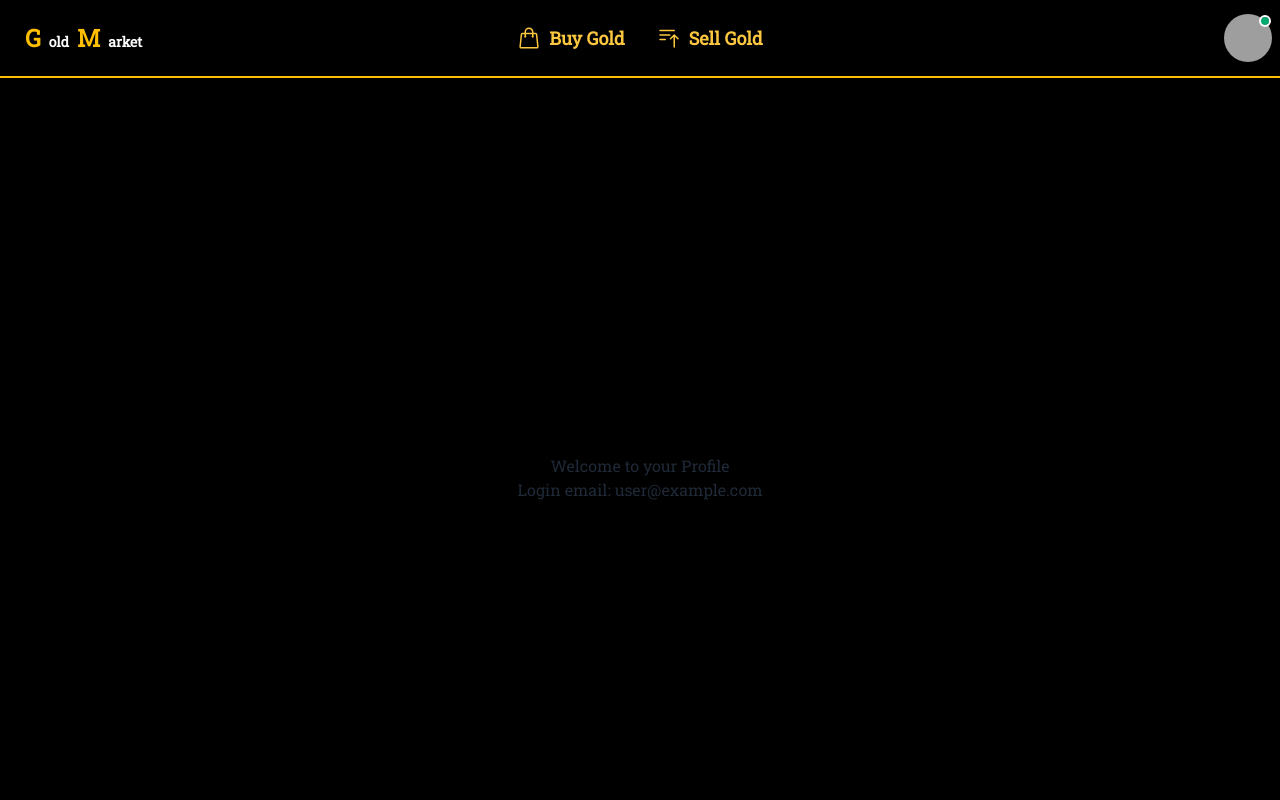
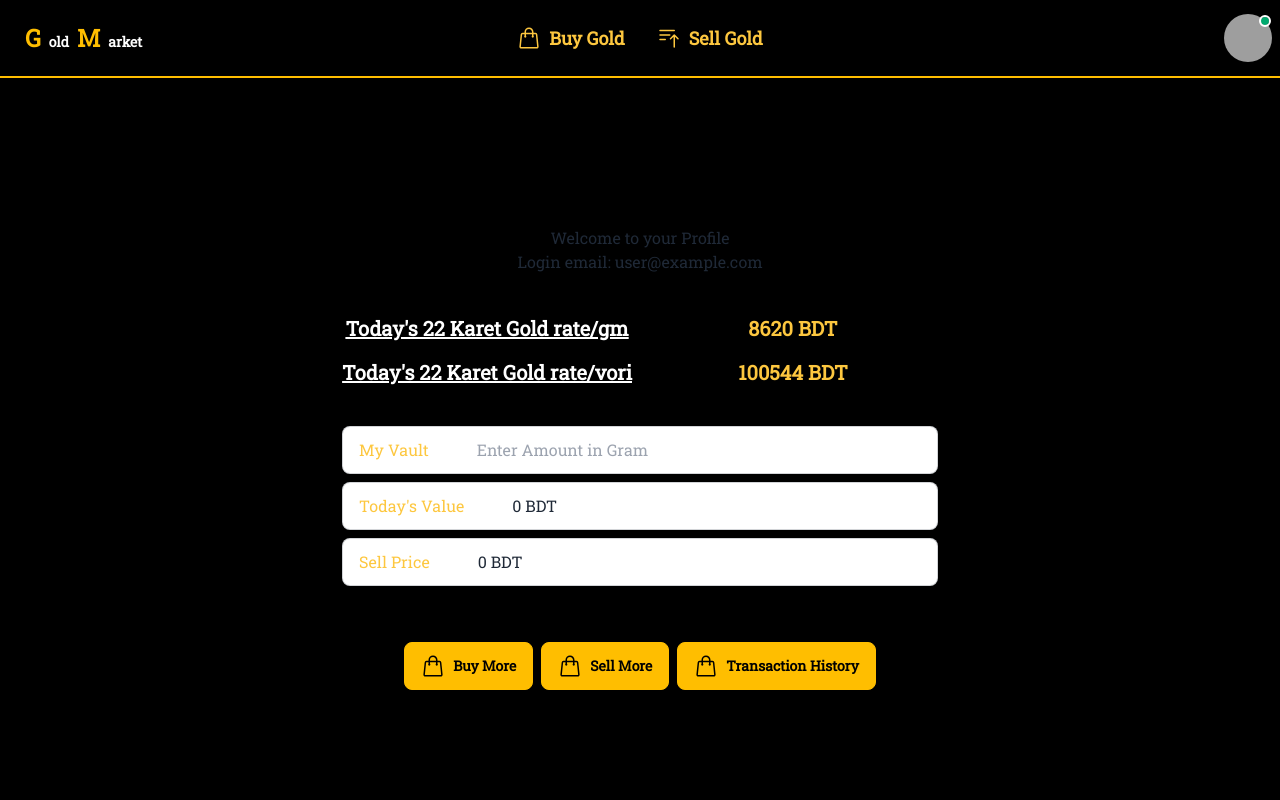
Before and after one commit to Abdullah-Al-Akash/gold-market-frontend, a React (Vite) app: page /profile in a window 1280 px wide. Shown: the top 800 px of the page. Built offline with nearby package versions, Linux system fonts and the light colour scheme; no server answers; sample sign-in values are in the browser's storage; grey boxes are pictures that could not be loaded.

Commit message:
Update Profile

```diff
--- a/src/Pages/MyProfile/Profile.jsx
+++ b/src/Pages/MyProfile/Profile.jsx
@@ -1,14 +1,122 @@
-import React, { useContext } from "react";
+import React, { useContext, useState } from "react";
 import { AuthContext } from "../../Providers/AuthProvider";
 
 const Profile = () => {
   const { user } = useContext(AuthContext);
+  const [amount, setAmount] = useState(0);
+  const [sellAmount, setSellAmount] = useState(0);
   console.log(user);
+  const handleSell = (e) => {
+    const amountInGm = e.target.value;
+    const goldValue = parseFloat(amountInGm * 8620);
+    console.log(goldValue);
+    const sellValue = goldValue * 0.98;
+    setAmount(goldValue);
+    setSellAmount(sellValue);
+  };
   return (
     <div className="min-h-screen flex justify-center items-center">
       <div className="text-center">
         <h3>Welcome to your Profile</h3>
         <h2>Login email: {user?.email}</h2>
+        <div className="my-10">
+          <div className="grid grid-cols-2 gap-4">
+            <h3 className="text-white text-xl font-semibold underline">
+              Today's 22 Karet Gold rate/gm
+            </h3>
+            <h3 className="brand-color text-xl font-semibold">8620 BDT</h3>
+            <h3 className="text-white text-xl font-semibold underline">
+              Today's 22 Karet Gold rate/vori
+            </h3>
+            <h3 className="brand-color text-xl font-semibold">100544 BDT</h3>
+          </div>
+          <div className="my-10"></div>
+          <label className="input input-bordered flex items-center gap-2">
+            <span className="brand-color">My Vault</span>
+            <input
+              onChange={handleSell}
+              type="number"
+              className="grow ms-10"
+              placeholder="Enter Amount in Gram"
+              min="0"
+            />
+          </label>
+          <label className="input input-bordered flex items-center gap-2 mt-2">
+            <span className="brand-color">Today's Value</span>
+            <input
+              type="text"
+              className="grow ms-10"
+              placeholder=""
+              min="0"
+              value={amount.toLocaleString() + " BDT"}
+              readOnly
+            />
+          </label>
+          <label className="input input-bordered flex items-center gap-2 mt-2">
+            <span className="brand-color">Sell Price</span>
+            <input
+              type="text"
+              className="grow ms-10"
+              placeholder=""
+              min="0"
+              value={sellAmount.toLocaleString() + " BDT"}
+              readOnly
+            />
+          </label>
+        </div>
+        <div className="my-10">
+        <button className="btn btn-warning mt-4">
+                <svg
+                  xmlns="http://www.w3.org/2000/svg"
+                  fill="none"
+                  viewBox="0 0 24 24"
+                  strokeWidth={1.5}
+                  stroke="currentColor"
+                  className="size-6"
+                >
+                  <path
+                    strokeLinecap="round"
+                    strokeLinejoin="round"
+                    d="M15.75 10.5V6a3.75 3.75 0 1 0-7.5 0v4.5m11.356-1.993 1.263 12c.07.665-.45 1.243-1.119 1.243H4.25a1.125 1.125 0 0 1-1.12-1.243l1.264-12A1.125 1.125 0 0 1 5.513 7.5h12.974c.576 0 1.059.435 1.119 1.007ZM8.625 10.5a.375.375 0 1 1-.75 0 .375.375 0 0 1 .75 0Zm7.5 0a.375.375 0 1 1-.75 0 .375.375 0 0 1 .75 0Z"
+                  />
+                </svg>
+                Buy More
+              </button>
+              <button className="btn btn-warning mt-4 ms-2">
+                <svg
+                  xmlns="http://www.w3.org/2000/svg"
+                  fill="none"
+                  viewBox="0 0 24 24"
+                  strokeWidth={1.5}
+                  stroke="currentColor"
+                  className="size-6"
+                >
+                  <path
+                    strokeLinecap="round"
+                    strokeLinejoin="round"
+                    d="M15.75 10.5V6a3.75 3.75 0 1 0-7.5 0v4.5m11.356-1.993 1.263 12c.07.665-.45 1.243-1.119 1.243H4.25a1.125 1.125 0 0 1-1.12-1.243l1.264-12A1.125 1.125 0 0 1 5.513 7.5h12.974c.576 0 1.059.435 1.119 1.007ZM8.625 10.5a.375.375 0 1 1-.75 0 .375.375 0 0 1 .75 0Zm7.5 0a.375.375 0 1 1-.75 0 .375.375 0 0 1 .75 0Z"
+                  />
+                </svg>
+                Sell More
+              </button>
+              <button className="btn btn-warning mt-4 md:ms-2 ms-0">
+                <svg
+                  xmlns="http://www.w3.org/2000/svg"
+                  fill="none"
+                  viewBox="0 0 24 24"
+                  strokeWidth={1.5}
+                  stroke="currentColor"
+                  className="size-6"
+                >
+                  <path
+                    strokeLinecap="round"
+                    strokeLinejoin="round"
+                    d="M15.75 10.5V6a3.75 3.75 0 1 0-7.5 0v4.5m11.356-1.993 1.263 12c.07.665-.45 1.243-1.119 1.243H4.25a1.125 1.125 0 0 1-1.12-1.243l1.264-12A1.125 1.125 0 0 1 5.513 7.5h12.974c.576 0 1.059.435 1.119 1.007ZM8.625 10.5a.375.375 0 1 1-.75 0 .375.375 0 0 1 .75 0Zm7.5 0a.375.375 0 1 1-.75 0 .375.375 0 0 1 .75 0Z"
+                  />
+                </svg>
+                Transaction History
+              </button>
+        </div>
       </div>
     </div>
   );
--- /dev/null
+++ b/src/Pages/MyProfile/Routing.jsx
@@ -0,0 +1,11 @@
+import React from 'react';
+
+const Routing = () => {
+    return (
+        <div>
+
+        </div>
+    );
+};
+
+export default Routing;
```
Also changed, not shown: src/Pages/HomePage/GoldRate/GoldRate.jsx (+9 -6 lines), 1 other file (tests, documents, lock files or other folders).
